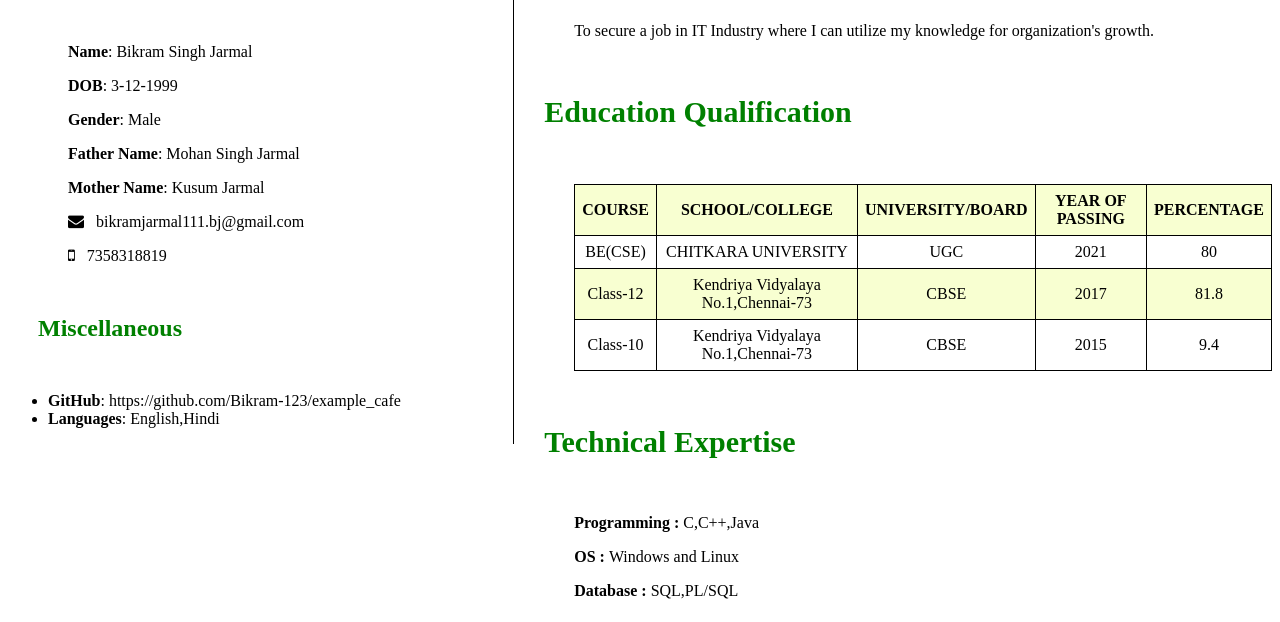
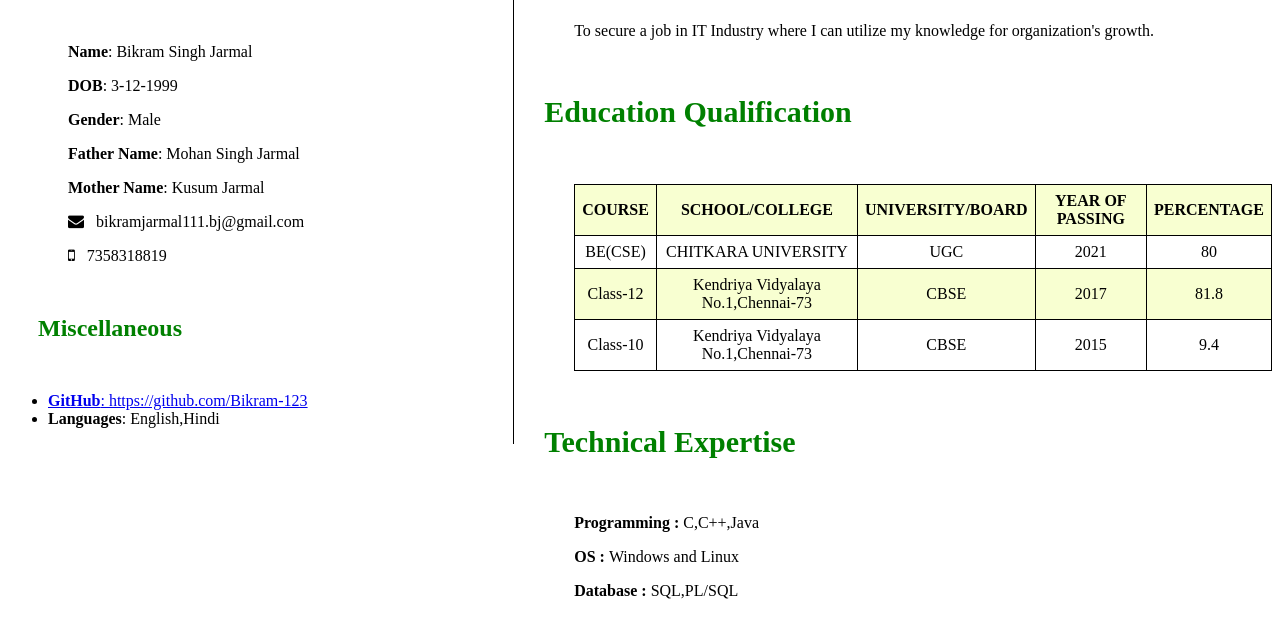
Before and after one commit to Bikram-123/resume, a plain HTML site: page index.html in a window 1280 px wide. Shown: the part 130-752 px from the top of the page. Drawn offline with Linux system fonts and the light colour scheme.

Commit message:
Update index.html

```diff
--- a/index.html
+++ b/index.html
@@ -22,7 +22,7 @@
 					<p> <i class="fa fa-mobile"></i></b>   &nbsp&nbsp7358318819</p>
 					<h2>Miscellaneous</h2>
 					<ul>
-						<li><b>GitHub</b>: https://github.com/Bikram-123/example_cafe</li>
+				<li><a href='https://github.com/Bikram-123'><b>GitHub</b>: https://github.com/Bikram-123</li></a>
 						<li><b>Languages</b>: English,Hindi</li>
 					</ul>
 
```
